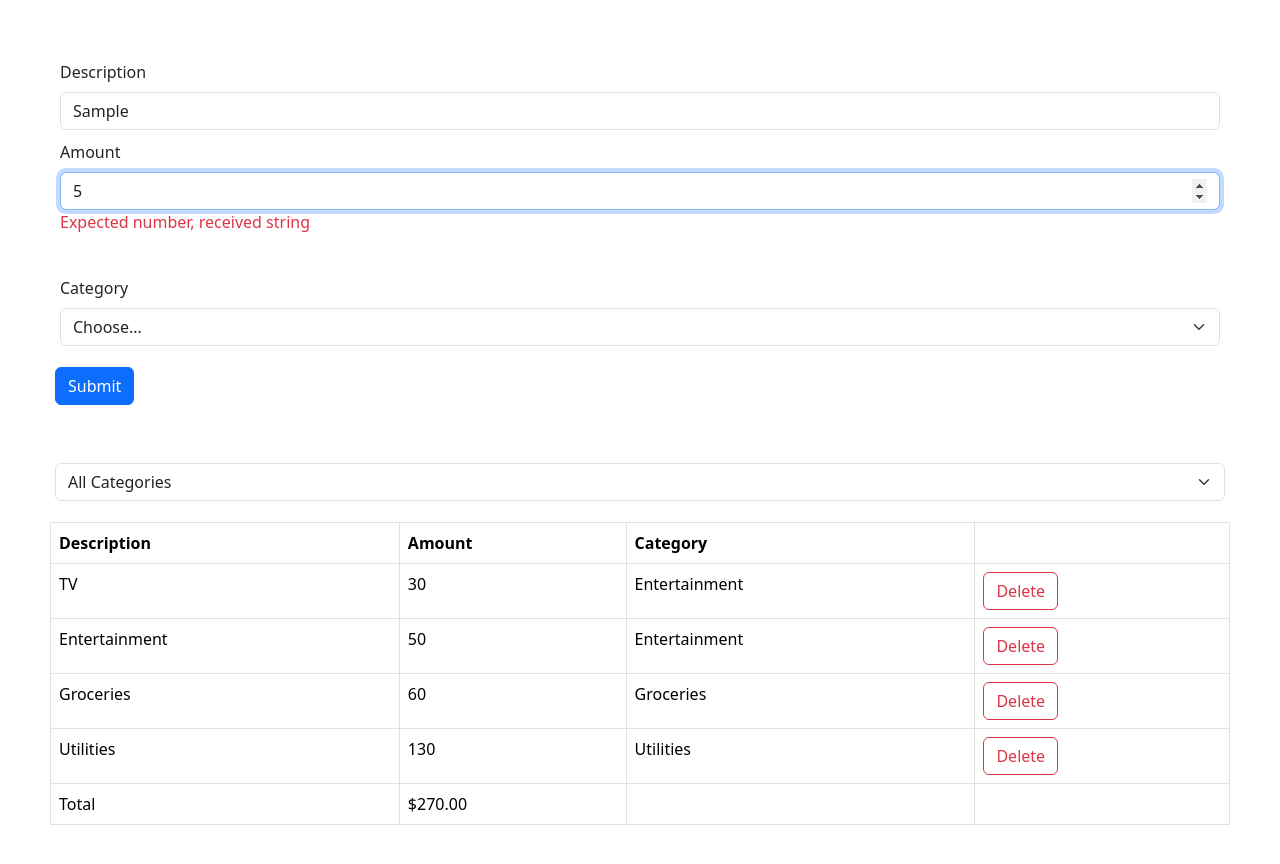
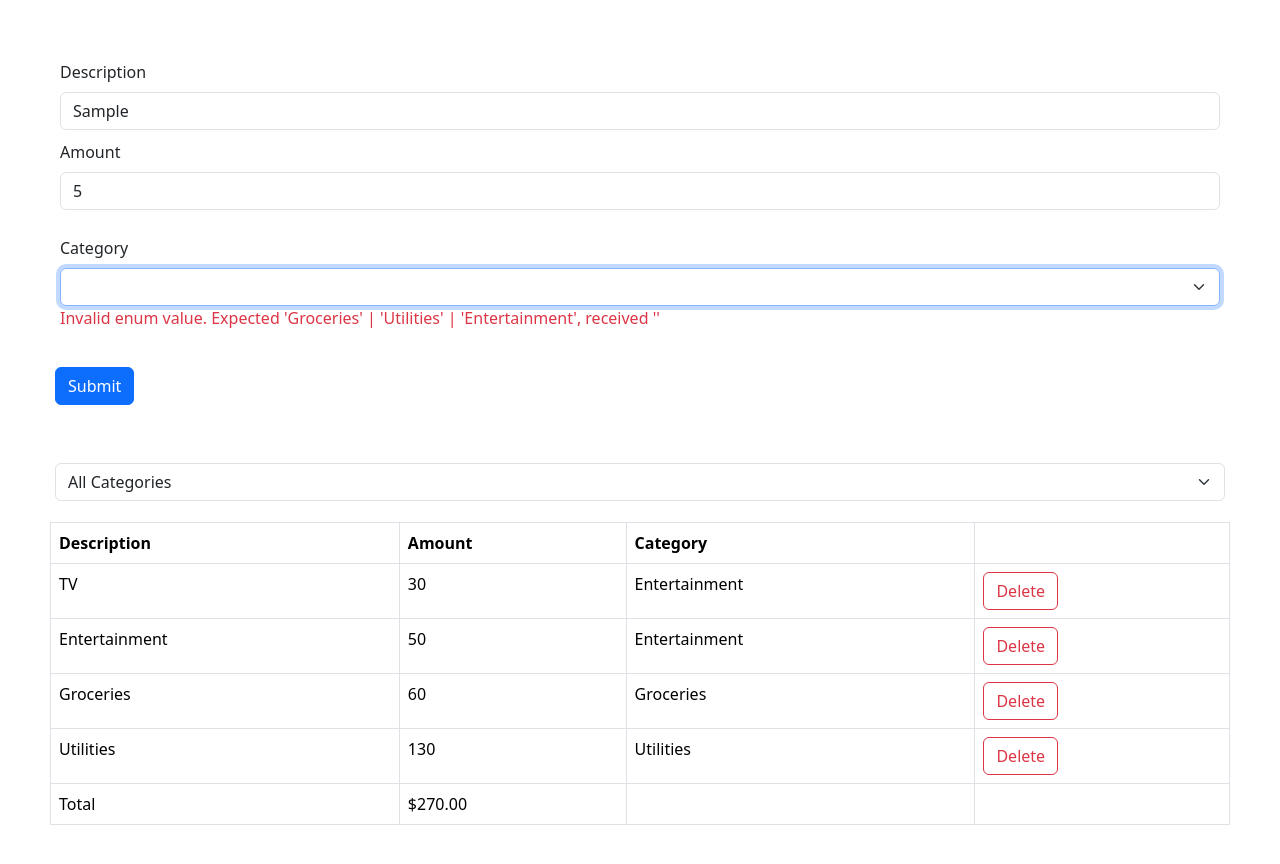
Before and after one commit to Mohamed-Adel-91/React-Form, a React (Vite) app: page / in a window 1280 px wide. Both pictures are taken after typing "Sample", "5" into the empty fields and a click on the button "Submit". Shown: the top 864 px of the page. Built offline with nearby package versions, Linux system fonts and the light colour scheme.

Commit message:
Form handle

```diff
--- a/package.json
+++ b/package.json
@@ -10,7 +10,7 @@
     "preview": "vite preview"
   },
   "dependencies": {
-    "@hookform/resolvers": "^2.9.11",
+    "@hookform/resolvers": "^3.3.2",
     "@types/styled-components": "^5.1.28",
     "bootstrap": "^5.3.0-alpha3",
     "immer": "^9.0.19",
--- a/src/App.tsx
+++ b/src/App.tsx
@@ -2,6 +2,7 @@ import { useState } from "react";
 import ExpenseList from "./components/expense-tracker/ExpenseList";
 import ExpenseFilter from "./components/expense-tracker/ExpenseFilter";
 import ExpenseForm from "./components/expense-tracker/ExpenseForm";
+// eslint-disable-next-line @typescript-eslint/no-unused-vars
 import categories from "./components/expense-tracker/middleware/categories";
 
 const App = () => {
--- a/src/components/expense-tracker/ExpenseForm.tsx
+++ b/src/components/expense-tracker/ExpenseForm.tsx
@@ -4,7 +4,10 @@ import { zodResolver } from "@hookform/resolvers/zod";
 import categories from "./middleware/categories";
 
 const schema = z.object({
-    description: z.string().min(3).max(50),
+    description: z
+        .string()
+        .min(3, { message: "Description should be at least 3 characters." })
+        .max(50),
     amount: z.number().min(0.01).max(100_000),
     category: z.enum(categories),
 });
@@ -42,7 +45,7 @@ const ExpenseForm = () => {
                     Amount
                 </label>
                 <input
-                    {...register("amount")}
+                    {...register("amount", { valueAsNumber: true })}
                     id="amount"
                     type="number"
                     className="form-control"
@@ -61,16 +64,16 @@ const ExpenseForm = () => {
                     id="category"
                     className="form-select"
                 >
-                    {errors.category && (
-                        <p className="text-danger">{errors.category.message}</p>
-                    )}
-                    <option value="">Choose...</option>
+                    <option value=""></option>
                     {categories.map((category) => (
                         <option key={category} value={category}>
                             {category}
                         </option>
                     ))}
                 </select>
+                {errors.category && (
+                    <p className="text-danger">{errors.category.message}</p>
+                )}
             </div>
             {/* button.btn.btn-primary */}
             <button className="btn btn-primary">Submit</button>
```
Also changed, not shown: 1 other file (tests, documents, lock files or other folders).
